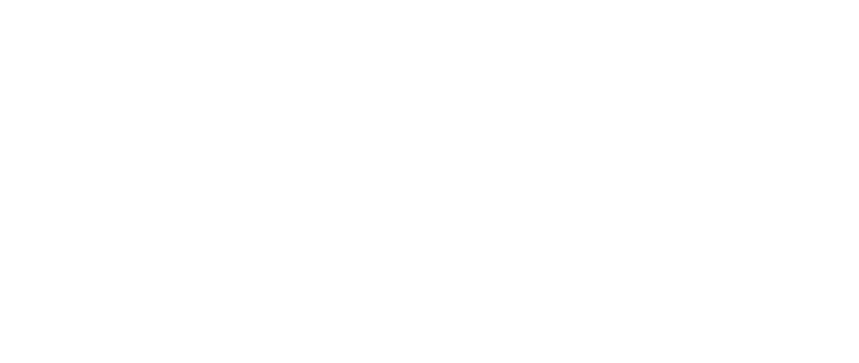
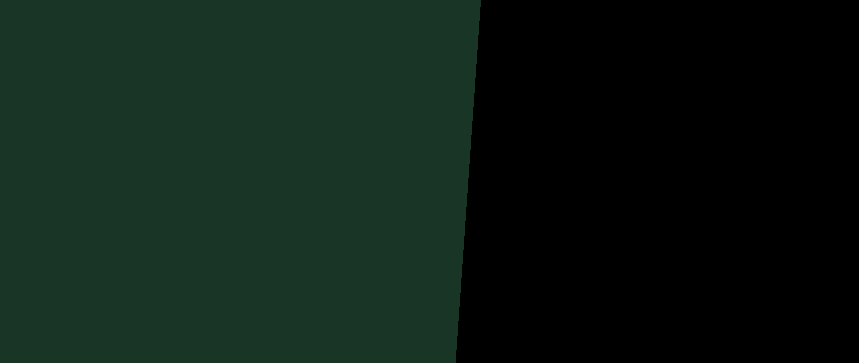
Before and after one commit to daniel-winfield/golf-scoreboard, a plain HTML site: page index.html in a window 1280 px wide. Shown: the top 363 px of the page, without its empty margins (187-1046 px from the left). Drawn offline with nearby package versions, Linux system fonts and the light colour scheme.

Commit message:
Added selector

```diff
--- a/css/styles.css
+++ b/css/styles.css
@@ -1,3 +1,10 @@
+body {
+  --liv-colour-primary-values: 0, 0, 0;
+  --liv-colour-secondary-values: 255, 255, 255;
+  --masters-colour-primary-values: 25, 53, 38;
+  --masters-colour-secondary-values: 203, 210, 208;
+}
+
 .flag {
   width: 150px;
   position: absolute;
@@ -18,9 +25,9 @@
 }
 
 .liv-theme {
-  --bg-colour-values: 0, 0, 0;
+  --bg-colour-values: var(--liv-colour-primary-values);
   --bg-colour: rgb(var(--bg-colour-values));
-  --text-colour-values: 255, 255, 255;
+  --text-colour-values: var(--liv-colour-secondary-values);
   --text-colour: rgb(var(--text-colour-values));
   color: #ffffff;
   background-color: black;
@@ -28,9 +35,9 @@
 }
 
 .masters-theme {
-  --bg-colour-values: 25, 53, 38;
+  --bg-colour-values: var(--masters-colour-primary-values);
   --bg-colour: rgb(var(--bg-colour-values));
-  --text-colour-values: 203, 210, 208;
+  --text-colour-values: var(--masters-colour-secondary-values);
   --text-colour: rgb(var(--text-colour-values));
   background-color: var(--bg-colour);
   color: var(--text-colour);
@@ -165,3 +172,81 @@ table {
 hr.cutoff-line {
   border-style: dashed;
 }
+
+.pending-selection #timestamp-container,
+.pending-selection .sb-container {
+  display: none;
+}
+
+.tournament-selector {
+  display: none;
+}
+
+.tournament-selector div {
+  width: 100vw;
+  height: 100vh;
+  line-height: 100vh;
+  text-align: center;
+  font-size: 2em;
+  transition: 0.15s ease-out;
+  background: none;
+}
+
+.tournament-selector div:hover {
+  font-size: 2.5em;
+}
+
+.tournament-selector a {
+  display: block;
+  text-decoration: none;
+}
+
+.pending-selection {
+  margin: 0;
+  width: 100vw;
+  height: 100vh;
+  background: linear-gradient(
+    94deg,
+    rgb(var(--masters-colour-primary-values)),
+    rgb(var(--masters-colour-primary-values)) 50%,
+    rgb(var(--liv-colour-primary-values)) 50%,
+    rgb(var(--liv-colour-primary-values))
+  );
+}
+
+.pending-selection .tournament-selector {
+  display: flex;
+  flex-direction: row;
+  justify-content: space-around;
+  align-items: center;
+  height: 100vh;
+}
+
+.tournament-selector .masters-theme a {
+  color: rgb(var(--masters-colour-secondary-values));
+}
+
+.tournament-selector .liv-theme a {
+  color: rgb(var(--liv-colour-secondary-values));
+}
+
+@media (orientation: portrait) {
+  .pending-selection .tournament-selector {
+    flex-direction: column;
+  }
+
+  .tournament-selector div {
+    line-height: 50vh;
+  }
+
+  .pending-selection {
+    background: linear-gradient(
+      174deg,
+      rgb(var(--masters-colour-primary-values)),
+      rgb(var(--masters-colour-primary-values)) 50%,
+      rgb(var(--liv-colour-primary-values)) 50%,
+      rgb(var(--liv-colour-primary-values))
+    );
+    font-size: 3em;
+  }
+}
--- a/index.html
+++ b/index.html
@@ -15,7 +15,16 @@
     <link rel="stylesheet" href="css/styles.css" />
   </head>
 
-  <body>
+  <body class="pending-selection">
+    <div class="tournament-selector">
+      <div class="masters-theme">
+        <a href="?tournament=masters">The Masters</a>
+      </div>
+      <div class="liv-theme">
+        <a href="?tournament=liv">Liv Golf</a>
+      </div>
+    </div>
+
     <div id="timestamp-container">
       <span>Last updated:</span> <span id="sb-timestamp"></span>
     </div>
--- a/js/scripts.js
+++ b/js/scripts.js
@@ -4,7 +4,7 @@ const params = new Proxy(new URLSearchParams(window.location.search), {
 
 let value = params.tournament;
 updateScoreboard(value);
-setInterval(updateScoreboard, 2 * 60 * 1000, value);
+setInterval(updateScoreboard, 10 * 60 * 1000, value);
 
 function updateScoreboard(value) {
   console.log("Refresh started: " + value);
@@ -14,12 +14,15 @@ function updateScoreboard(value) {
       // getEspnData();
 
       document.body.classList.add("liv-theme");
+      document.body.classList.remove("pending-selection");
       break;
     case "masters":
       getMastersData();
       document.body.classList.add("masters-theme");
+      document.body.classList.remove("pending-selection");
       break;
     default:
+      document.body.classList.add("pending-selection");
       break;
   }
 }
```
